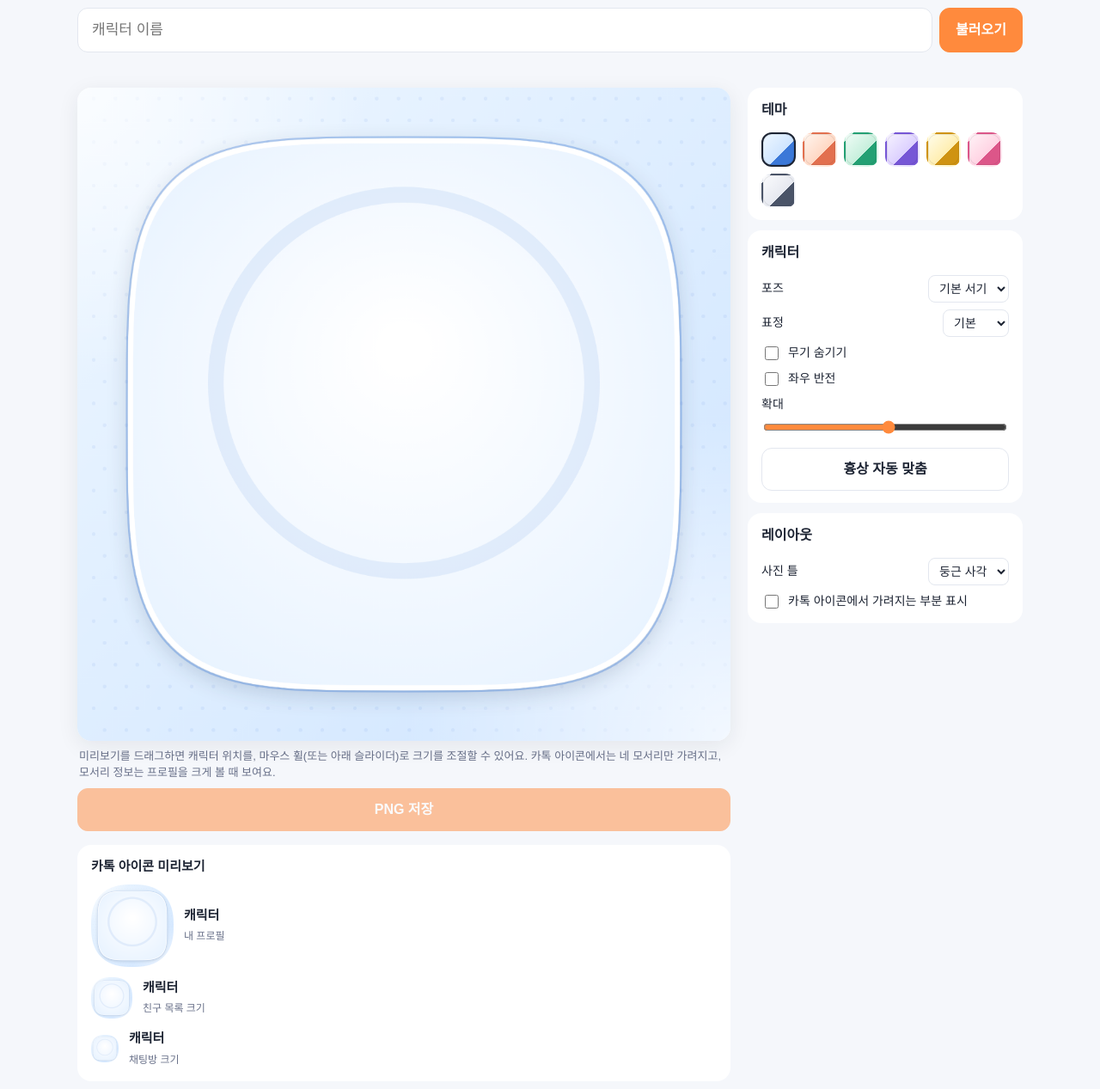
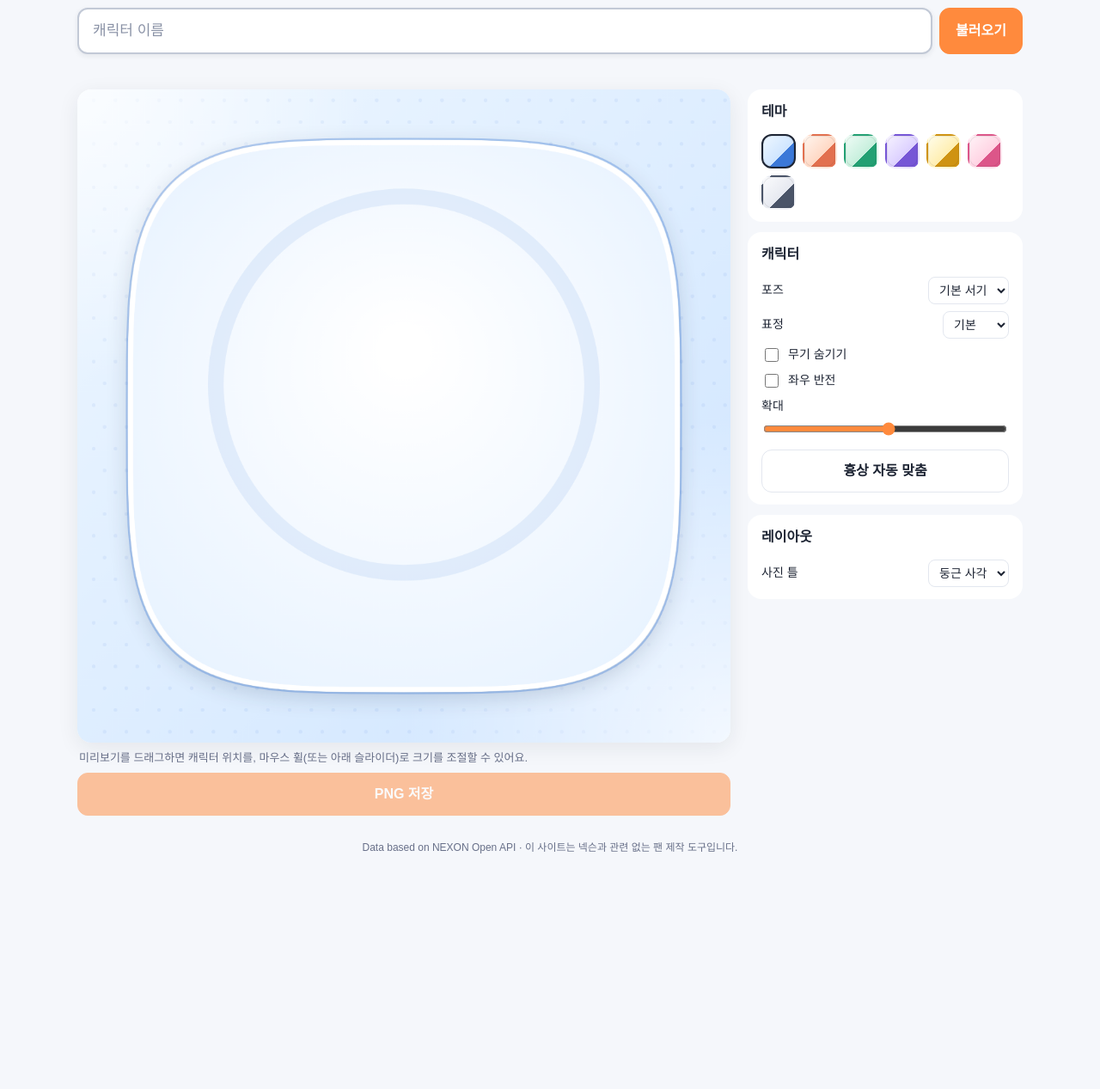
Before and after one commit to fried-pigeon/maple-profile-maker, a website with bundled scripts: page public/index.html in a window 1280 px wide. Shown: the part 73-1340 px from the top of the page at 86% size. After the commit the page ends 1108 px from the top, so only its background shows below. Built offline with nearby package versions, Linux system fonts and the light colour scheme; a web font is replaced by a local one.

Commit message:
Simplify editor: drop Kakao icon preview and mask overlay
- Shorten the hint under the preview to the drag/zoom instructions.
- Remove the KakaoTalk icon preview section and the 'hidden corners' toggle.
- Give the character-name input a stronger border, shadow and focus ring.

Co-Authored-By: Claude Opus 5.5 <noreply@anthropic.com>

```diff
--- a/public/app.js
+++ b/public/app.js
@@ -1,4 +1,4 @@
-import { CARD_SIZE, THEMES, FONT, KAKAO_MASK_N, PORTRAIT_ZONE, drawCard, autoFrame, squirclePath } from "./card.js";
+import { CARD_SIZE, THEMES, FONT, PORTRAIT_ZONE, drawCard, autoFrame } from "./card.js";
 
 const $ = (id) => document.getElementById(id);
 const S = CARD_SIZE;
@@ -18,12 +18,10 @@ const state = {
     flip: false,
   },
   pose: { action: "A00", emotion: "E00", noWeapon: false },
-  showGuide: store.get("showMask", false),
 };
 
 const cardCanvas = $("card");
 const ctx = cardCanvas.getContext("2d");
-const guideCtx = $("guide").getContext("2d");
 
 // ---- rendering --------------------------------------------------------------
 
@@ -32,50 +30,8 @@ function render() {
   cancelAnimationFrame(raf);
   raf = requestAnimationFrame(() => {
     drawCard(ctx, state);
-    drawGuide();
-    drawIcons();
     $("zoomOut").textContent = state.frame ? `${state.frame.zoom}배` : "";
   });
-}
-
-// Dim what KakaoTalk's icon mask hides (the four corners).
-function drawGuide() {
-  guideCtx.clearRect(0, 0, S, S);
-  if (!state.showGuide) return;
-  const r = S / 2;
-  guideCtx.save();
-  guideCtx.fillStyle = "rgba(20, 24, 36, 0.45)";
-  guideCtx.fillRect(0, 0, S, S);
-  // punch out the visible icon area
-  guideCtx.globalCompositeOperation = "destination-out";
-  squirclePath(guideCtx, S / 2, S / 2, r, KAKAO_MASK_N);
-  guideCtx.fillStyle = "#000"; // must be opaque to erase fully
-  guideCtx.fill();
-  guideCtx.globalCompositeOperation = "source-over";
-  squirclePath(guideCtx, S / 2, S / 2, r - 2, KAKAO_MASK_N);
-  guideCtx.setLineDash([18, 12]);
-  guideCtx.lineWidth = 4;
-  guideCtx.strokeStyle = "rgba(255,255,255,0.95)";
-  guideCtx.stroke();
-  guideCtx.restore();
-}
-
-// KakaoTalk icon = the whole image under the superellipse mask.
-function drawIcons() {
-  for (const id of ["icon1", "icon2", "icon3"]) {
-    const c = $(id);
-    const g = c.getContext("2d");
-    const n = c.width;
-    g.clearRect(0, 0, n, n);
-    g.save();
-    squirclePath(g, n / 2, n / 2, n / 2, KAKAO_MASK_N);
-    g.clip();
-    g.imageSmoothingEnabled = true;
-    g.imageSmoothingQuality = "high";
-    g.drawImage(cardCanvas, 0, 0, S, S, 0, 0, n, n);
-    g.restore();
-  }
-  for (const el of document.querySelectorAll(".fname")) el.textContent = state.data?.name || "캐릭터";
 }
 
 // ---- data loading -----------------------------------------------------------
@@ -226,9 +182,6 @@ $("zoom").addEventListener("input", (e) => {
 $("shape").value = state.opt.shape;
 $("shape").addEventListener("change", (e) => { state.opt.shape = e.target.value; store.set("shape", e.target.value); render(); });
 
-$("showGuide").checked = state.showGuide;
-$("showGuide").addEventListener("change", (e) => { state.showGuide = e.target.checked; store.set("showMask", e.target.checked); render(); });
-
 // drag to pan, wheel to zoom
 const stage = $("stage");
 let drag = null;
--- a/public/index.html
+++ b/public/index.html
@@ -27,22 +27,12 @@
     <section class="preview-col">
       <div id="stage" class="stage" title="드래그로 위치 이동, 휠로 확대/축소">
         <canvas id="card" width="1080" height="1080"></canvas>
-        <canvas id="guide" width="1080" height="1080" aria-hidden="true"></canvas>
       </div>
-      <p class="hint">미리보기를 드래그하면 캐릭터 위치를, 마우스 휠(또는 아래 슬라이더)로 크기를 조절할 수 있어요. 카톡 아이콘에서는 네 모서리만 가려지고, 모서리 정보는 프로필을 크게 볼 때 보여요.</p>
+      <p class="hint">미리보기를 드래그하면 캐릭터 위치를, 마우스 휠(또는 아래 슬라이더)로 크기를 조절할 수 있어요.</p>
 
       <div class="actions">
         <button id="download" class="primary" disabled>PNG 저장</button>
         <button id="share" hidden disabled>공유하기</button>
-      </div>
-
-      <div class="kakao">
-        <h2>카톡 아이콘 미리보기</h2>
-        <div class="kakao-list">
-          <div class="friend big"><canvas id="icon1" width="192" height="192"></canvas><div><b class="fname">캐릭터</b><span>내 프로필</span></div></div>
-          <div class="friend"><canvas id="icon2" width="96" height="96"></canvas><div><b class="fname">캐릭터</b><span>친구 목록 크기</span></div></div>
-          <div class="friend small"><canvas id="icon3" width="64" height="64"></canvas><div><b class="fname">캐릭터</b><span>채팅방 크기</span></div></div>
-        </div>
       </div>
     </section>
 
@@ -99,7 +89,6 @@
             <option value="circle">원형</option>
           </select>
         </label>
-        <label class="check"><input type="checkbox" id="showGuide" /> 카톡 아이콘에서 가려지는 부분 표시</label>
       </fieldset>
     </section>
   </main>
--- a/public/style.css
+++ b/public/style.css
@@ -23,10 +23,17 @@ body {
 
 .search { max-width: 1100px; margin: 0 auto; display: flex; gap: 8px; }
 .search input {
-  flex: 1; min-width: 0; font: inherit; font-size: 17px; padding: 12px 16px;
-  border: 1.5px solid var(--line); border-radius: 12px; background: var(--card); color: var(--ink);
+  flex: 1; min-width: 0; font: inherit; font-size: 17px; font-weight: 600; padding: 12px 16px;
+  border: 2px solid #c2c9d6; border-radius: 12px; background: var(--card); color: var(--ink);
+  box-shadow: 0 2px 6px rgba(29, 36, 51, 0.08);
+  transition: border-color 0.15s, box-shadow 0.15s;
 }
-.search input:focus { outline: none; border-color: var(--accent); }
+.search input::placeholder { color: #8a92a6; font-weight: 500; }
+.search input:hover { border-color: #a9b2c3; }
+.search input:focus {
+  outline: none; border-color: var(--accent);
+  box-shadow: 0 0 0 4px rgba(255, 138, 61, 0.22), 0 2px 6px rgba(29, 36, 51, 0.08);
+}
 button {
   font: inherit; font-weight: 700; padding: 12px 18px; border-radius: 12px; cursor: pointer;
   border: 1.5px solid var(--line); background: var(--card); color: var(--ink);
@@ -51,23 +58,12 @@ button.ghost { width: 100%; margin-top: 6px; }
 }
 .stage.dragging { cursor: grabbing; }
 .stage canvas { position: absolute; inset: 0; width: 100%; height: 100%; }
-#guide { pointer-events: none; }
 
 .hint { color: var(--sub); font-size: 13px; margin: 8px 2px; }
 .hint.small { font-size: 12px; margin: 4px 0 0; }
 
 .actions { display: flex; gap: 8px; }
 .actions button { flex: 1; }
-
-.kakao { margin-top: 16px; background: var(--card); border-radius: var(--radius); padding: 14px 16px; }
-.kakao h2 { font-size: 15px; margin: 0 0 10px; }
-.kakao-list { display: flex; flex-direction: column; gap: 12px; }
-.friend { display: flex; align-items: center; gap: 12px; }
-.friend canvas { width: 48px; height: 48px; }
-.friend.big canvas { width: 96px; height: 96px; }
-.friend.small canvas { width: 32px; height: 32px; }
-.friend b { display: block; font-size: 15px; }
-.friend span { font-size: 12px; color: var(--sub); }
 
 .controls { display: flex; flex-direction: column; gap: 12px; }
 fieldset {
```
Also changed, not shown: README.md.
